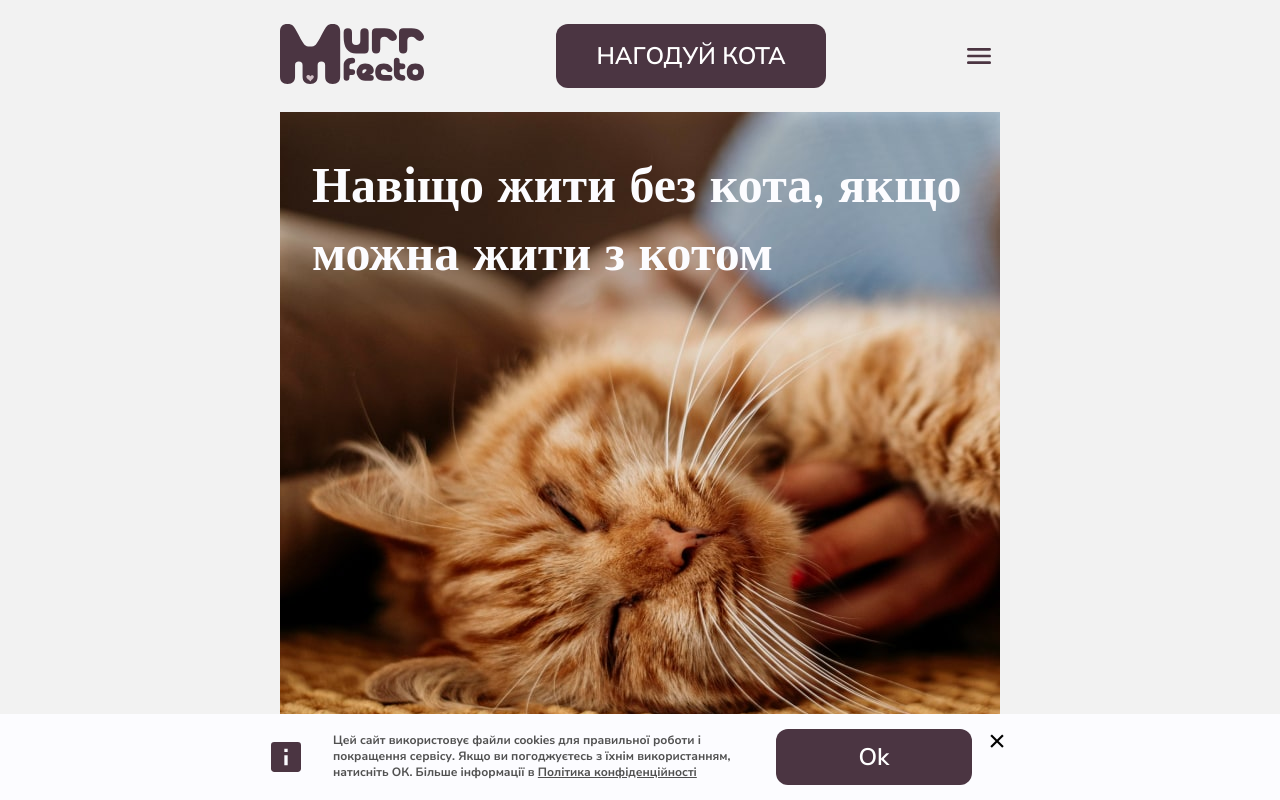
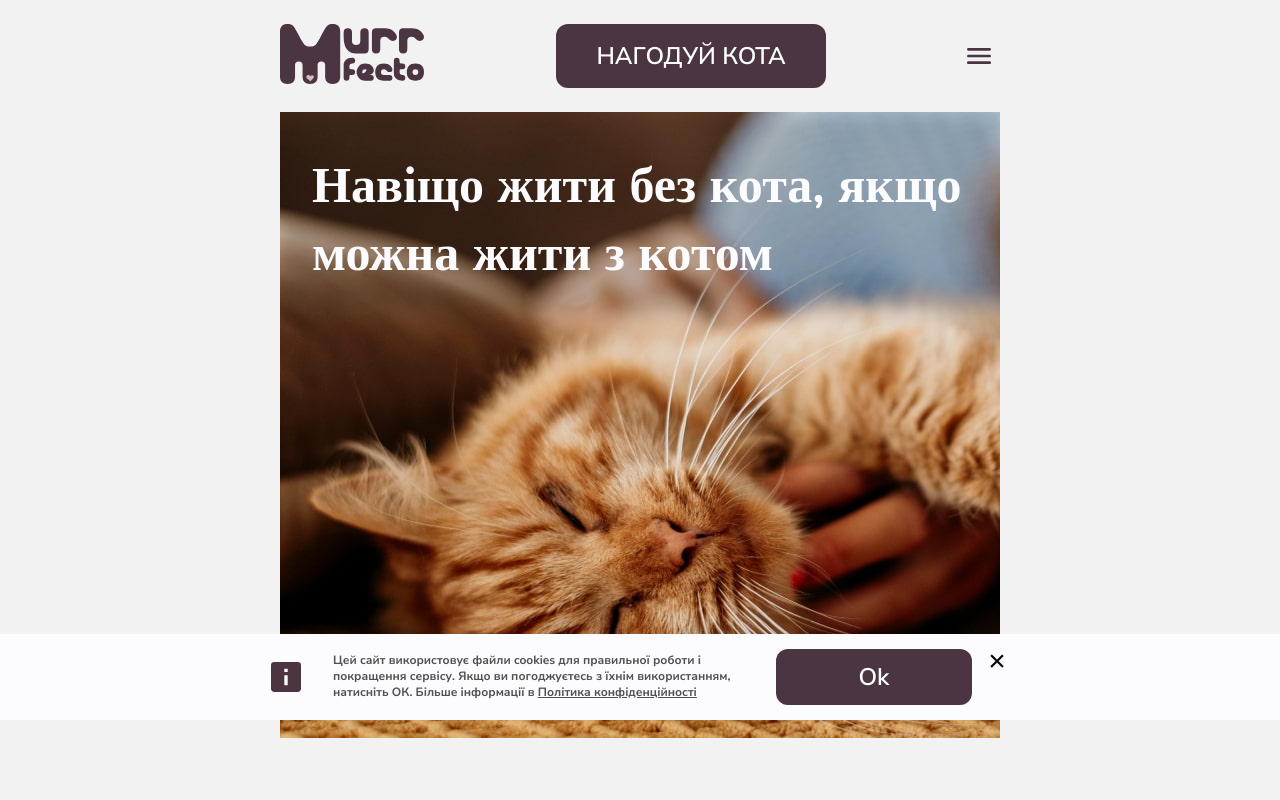
Before and after one commit to murrfecto/murrfecto1, a React (Create React App) app in the folder client/: page / in a window 1280 px wide. Shown: the top 800 px of the page. Built offline with nearby package versions, Linux system fonts and the light colour scheme; no server answers.

Commit message:
Update CookieNotification.scss
щоб не перекривало знизу надпис про права власності

```diff
--- a/client/src/components/common/CookieNotification/CookieNotification.scss
+++ b/client/src/components/common/CookieNotification/CookieNotification.scss
@@ -3,10 +3,14 @@
 .cookie_section {
   width: 100%;
   position: fixed;
-  bottom: 0;
+  bottom: 20%;
   left: 0;
   z-index: 5;
   background-color: $color-white;
+
+  @media screen and (min-width: 768px) and (max-width: 1439.9px) {
+    bottom: 10%;
+  }
 }
 
 .cookie_notification {
```
